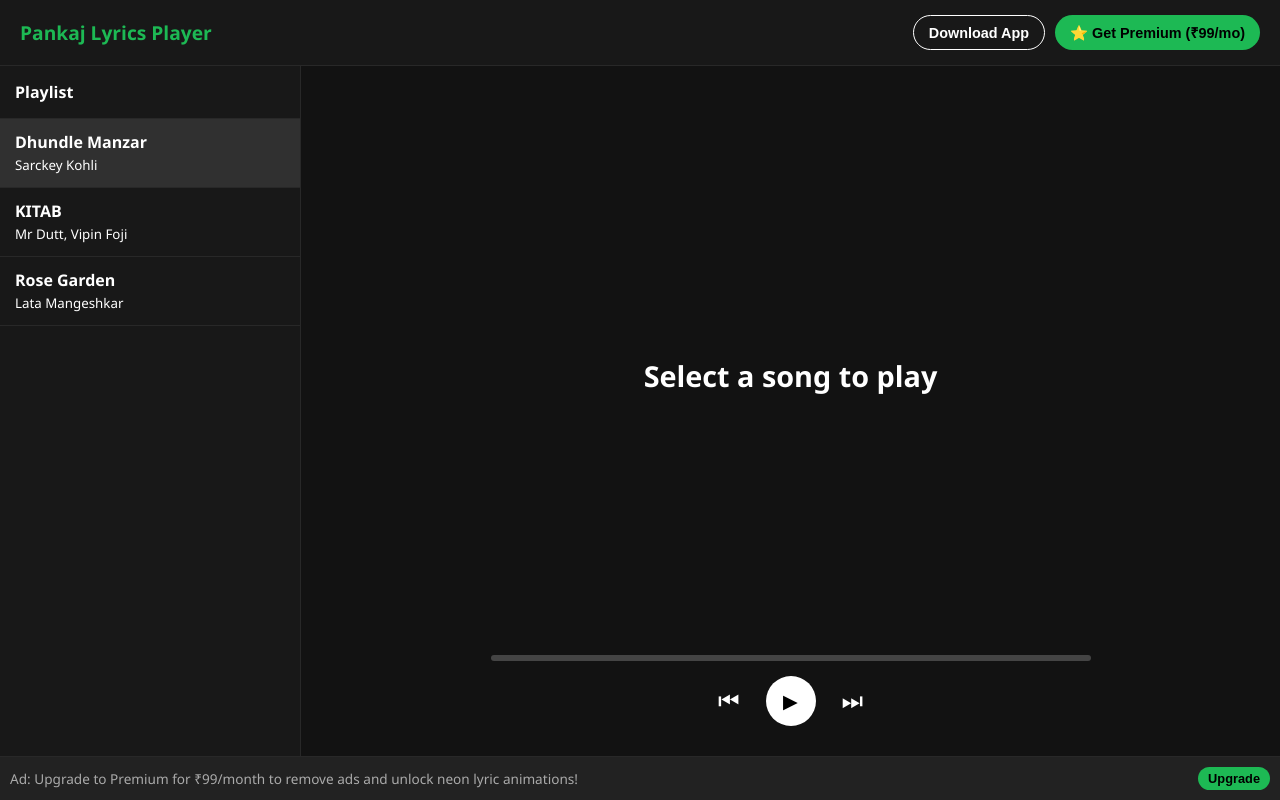
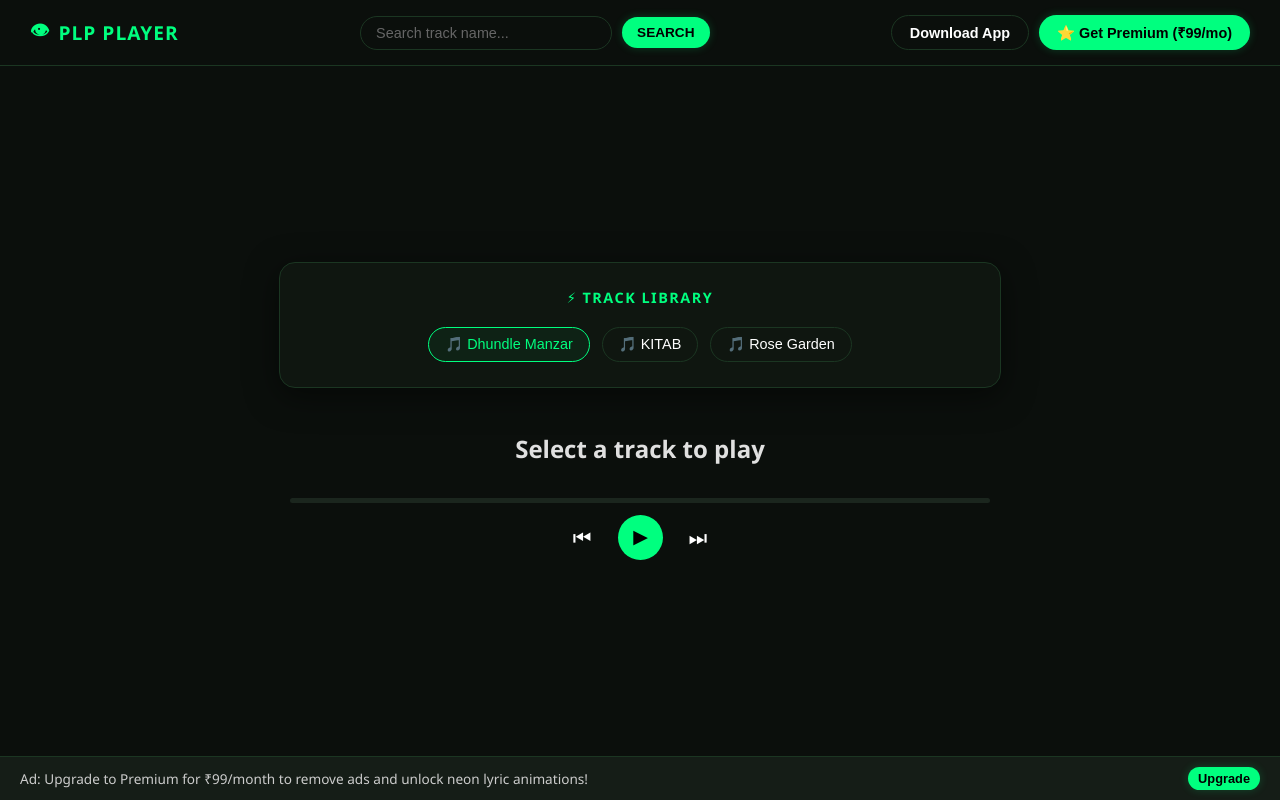
Before and after one commit to PankajDev99/pankaj-lyrics-player, a Flask app: page / in a window 1280 px wide. Run offline with Flask 3, Linux system fonts and the light colour scheme.

Commit message:
Update index.html

```diff
--- a/templates/index.html
+++ b/templates/index.html
@@ -6,11 +6,12 @@
     <title>Pankaj Lyrics Player</title>
     <style>
         :root {
-            --bg-color: #121212;
+            --bg-color: #0b0f0c;
+            --card-bg: #0f1610;
             --text-color: #ffffff;
-            --accent-color: #1db954;
+            --accent-color: #00ff7f;
             --secondary-bg: #181818;
-            --border-color: #282828;
+            --border-color: #1b3622;
         }
 
         body {
@@ -29,8 +30,8 @@
             display: flex;
             justify-content: space-between;
             align-items: center;
-            padding: 15px 20px;
-            background-color: var(--secondary-bg);
+            padding: 15px 30px;
+            background-color: var(--bg-color);
             border-bottom: 1px solid var(--border-color);
         }
 
@@ -38,6 +39,37 @@
             font-size: 1.2rem;
             font-weight: bold;
             color: var(--accent-color);
+            display: flex;
+            align-items: center;
+            gap: 8px;
+            letter-spacing: 1px;
+        }
+
+        .header-right {
+            display: flex;
+            align-items: center;
+            gap: 15px;
+        }
+
+        .search-area {
+            display: flex;
+            align-items: center;
+            gap: 10px;
+        }
+
+        .search-input {
+            background-color: transparent;
+            border: 1px solid var(--border-color);
+            padding: 8px 15px;
+            border-radius: 20px;
+            color: var(--text-color);
+            width: 220px;
+            outline: none;
+            font-size: 0.9rem;
+        }
+
+        .search-input::placeholder {
+            color: #666;
         }
 
         .header-btns {
@@ -49,12 +81,13 @@
             background-color: var(--accent-color);
             color: #000;
             border: none;
-            padding: 8px 15px;
+            padding: 8px 18px;
             border-radius: 20px;
             font-weight: bold;
             cursor: pointer;
             font-size: 0.9rem;
             transition: 0.2s;
+            box-shadow: 0 0 10px rgba(0, 255, 127, 0.2);
         }
 
         .btn:hover {
@@ -64,68 +97,84 @@
         .btn-outline {
             background-color: transparent;
             color: var(--text-color);
-            border: 1px solid var(--text-color);
+            border: 1px solid var(--border-color);
+            box-shadow: none;
         }
 
         .main-container {
+            flex: 1;
             display: flex;
-            flex: 1;
+            flex-direction: column;
+            align-items: center;
+            justify-content: center;
+            padding: 20px;
+            position: relative;
             overflow: hidden;
         }
 
-        .sidebar {
-            width: 300px;
-            background-color: var(--secondary-bg);
-            border-right: 1px solid var(--border-color);
+        .track-library-card {
+            background-color: var(--card-bg);
+            border: 1px solid var(--border-color);
+            border-radius: 16px;
+            padding: 25px 35px;
+            width: 100%;
+            max-width: 650px;
+            text-align: center;
+            box-shadow: 0 8px 32px rgba(0, 0, 0, 0.5);
+            margin-bottom: 20px;
+        }
+
+        .library-title {
+            color: var(--accent-color);
+            font-size: 0.9rem;
+            font-weight: bold;
+            letter-spacing: 1.5px;
+            margin-bottom: 20px;
+        }
+
+        .track-pills {
+            display: flex;
+            justify-content: center;
+            gap: 12px;
+            flex-wrap: wrap;
+        }
+
+        .track-pill {
+            background: transparent;
+            border: 1px solid var(--border-color);
+            color: var(--text-color);
+            padding: 8px 16px;
+            border-radius: 30px;
+            cursor: pointer;
+            font-size: 0.9rem;
+            transition: all 0.2s ease;
+        }
+
+        .track-pill:hover, .track-pill.active {
+            border-color: var(--accent-color);
+            color: var(--accent-color);
+            background-color: rgba(0, 255, 127, 0.05);
+        }
+
+        .player-center-area {
             display: flex;
             flex-direction: column;
-        }
-
-        .playlist-header {
-            padding: 15px;
-            font-weight: bold;
-            border-bottom: 1px solid var(--border-color);
-        }
-
-        .song-list {
-            overflow-y: auto;
-            flex: 1;
-            list-style: none;
-            padding: 0;
-            margin: 0;
-        }
-
-        .song-item {
-            padding: 12px 15px;
-            border-bottom: 1px solid var(--border-color);
-            cursor: pointer;
-            transition: 0.2s;
-        }
-
-        .song-item:hover, .song-item.active {
-            background-color: rgba(255, 255, 255, 0.1);
-        }
-
-        .player-area {
-            flex: 1;
-            display: flex;
-            flex-direction: column;
-            justify-content: space-between;
-            padding: 30px;
+            align-items: center;
             text-align: center;
-            position: relative;
+            width: 100%;
+            max-width: 700px;
         }
 
         .lyrics-container {
-            flex: 1;
+            font-size: 1.5rem;
+            font-weight: bold;
+            padding: 10px 20px;
+            min-height: 60px;
             display: flex;
             align-items: center;
             justify-content: center;
-            font-size: 1.8rem;
-            font-weight: bold;
-            padding: 20px;
-            overflow: hidden;
             transition: all 0.3s ease;
+            color: #e0e0e0;
         }
 
         .lyrics-container.premium-anim {
@@ -141,16 +190,15 @@
         .controls-area {
             display: flex;
             flex-direction: column;
-            gap: 15px;
-            max-width: 600px;
-            margin: 0 auto;
+            gap: 12px;
             width: 100%;
+            margin-top: 10px;
         }
 
         .progress-bar-container {
             width: 100%;
-            background: #444;
-            height: 6px;
+            background: #1b261e;
+            height: 5px;
             border-radius: 3px;
             cursor: pointer;
         }
@@ -173,27 +221,28 @@
             background: none;
             border: none;
             color: white;
-            font-size: 1.5rem;
+            font-size: 1.3rem;
             cursor: pointer;
         }
 
         .play-pause-btn {
-            background: white;
-            color: black;
-            width: 50px;
-            height: 50px;
+            background: var(--accent-color);
+            color: #000;
+            width: 45px;
+            height: 45px;
             border-radius: 50%;
             display: flex;
             align-items: center;
             justify-content: center;
-            font-size: 1.2rem;
+            font-size: 1.1rem;
+            font-weight: bold;
         }
 
         .ad-banner {
-            background: #222;
-            padding: 10px;
+            background: #151d17;
+            padding: 10px 20px;
             font-size: 0.85rem;
-            color: #aaa;
+            color: #ccc;
             border-top: 1px solid var(--border-color);
             display: flex;
             justify-content: space-between;
@@ -211,7 +260,7 @@
         }
 
         .modal-content {
-            background: var(--secondary-bg);
+            background: var(--card-bg);
             padding: 30px;
             border-radius: 12px;
             text-align: center;
@@ -227,24 +276,32 @@
 <body>
 
     <header>
-        <div class="logo">Pankaj Lyrics Player</div>
-        <div class="header-btns">
-            <button class="btn btn-outline" id="downloadAppBtn" style="display: none;">Download App</button>
-            <button class="btn" id="premiumBtn">⭐ Get Premium (₹99/mo)</button>
+        <div class="logo"><span>👁</span> PLP PLAYER</div>
+        <div class="search-area">
+            <input type="text" class="search-input" id="searchInput" placeholder="Search track name...">
+            <button class="btn" id="searchBtn" style="padding: 8px 15px; font-size: 0.85rem;">SEARCH</button>
+        </div>
+        <div class="header-right">
+            <div class="header-btns">
+                <button class="btn btn-outline" id="downloadAppBtn" style="display: none;">Download App</button>
+                <button class="btn" id="premiumBtn">⭐ Get Premium (₹99/mo)</button>
+            </div>
         </div>
     </header>
 
     <div class="main-container">
-        <div class="sidebar">
-            <div class="playlist-header">Playlist</div>
-            <ul class="song-list" id="songList">
+        <!-- Track Library Card Container -->
+        <div class="track-library-card">
+            <div class="library-title">⚡ TRACK LIBRARY</div>
+            <div class="track-pills" id="trackPillsContainer">
                 <!-- Dynamically populated from backend -->
-            </ul>
+            </div>
         </div>
 
-        <div class="player-area">
+        <!-- Player & Timed Lyrics Area -->
+        <div class="player-center-area">
             <div id="lyricsDisplay" class="lyrics-container">
-                Select a song to play
+                Select a track to play
             </div>
 
             <div class="controls-area">
@@ -296,8 +353,9 @@
         const lyricsDisplay = document.getElementById("lyricsDisplay");
         const progressBar = document.getElementById("progressBar");
         const progressBarContainer = document.getElementById("progressBarContainer");
-        const songListEl = document.getElementById("songList");
+        const trackPillsContainer = document.getElementById("trackPillsContainer");
         const adBanner = document.getElementById("adBanner");
+        const searchInput = document.getElementById("searchInput");
 
         function updateUIState() {
             if (isPremium) {
@@ -315,7 +373,7 @@
                 const response = await fetch('/api/songs');
                 const data = await response.json();
                 playlist = Object.values(data);
-                renderPlaylist();
+                renderPills(playlist);
                 if (playlist.length > 0) {
                     audio.src = playlist[currentSongIndex].audio_url;
                 }
@@ -324,16 +382,24 @@
             }
         }
 
-        function renderPlaylist() {
-            songListEl.innerHTML = "";
-            playlist.forEach((song, index) => {
-                const li = document.createElement("li");
-                li.className = `song-item ${index === currentSongIndex ? 'active' : ''}`;
-                li.innerHTML = `<strong>${song.display_name}</strong><br><small>${song.artist}</small>`;
-                li.onclick = () => checkLimitAndPlay(index);
-                songListEl.appendChild(li);
+        function renderPills(songsToRender) {
+            trackPillsContainer.innerHTML = "";
+            songsToRender.forEach((song, index) => {
+                const originalIndex = playlist.findIndex(s => s.display_name === song.display_name);
+                const button = document.createElement("button");
+                button.className = `track-pill ${originalIndex === currentSongIndex ? 'active' : ''}`;
+                button.innerHTML = `🎵 ${song.display_name}`;
+                button.onclick = () => checkLimitAndPlay(originalIndex);
+                trackPillsContainer.appendChild(button);
             });
         }
+
+        // Search functionality integration
+        searchInput.oninput = (e) => {
+            const query = e.target.value.toLowerCase();
+            const filtered = playlist.filter(song => song.display_name.toLowerCase().includes(query) || song.artist.toLowerCase().includes(query));
+            renderPills(filtered);
+        };
 
         function checkLimitAndPlay(index) {
             if (!isPremium) {
@@ -353,7 +419,7 @@
             audio.play();
             isPlaying = true;
             playPauseBtn.textContent = "⏸";
-            renderPlaylist();
+            renderPills(playlist);
         }
 
         playPauseBtn.onclick = () => {
```
